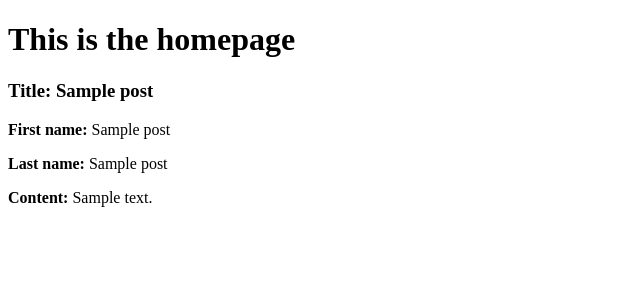
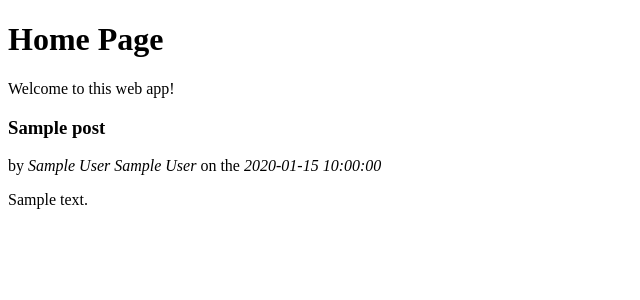
Before and after one commit to sdhalliday92/FirstFlaskApp, a Flask app: page / in a window 1280 px wide. Shown: the part 26-326 px from the top of the page, without its empty margins (0-640 px from the left). Run offline with Flask 2, Linux system fonts and the light colour scheme; tables that the repository leaves empty hold one stand-in row (values such as "Sample post"); parts of the project's set-up code (start-up, migrations or seed data) failed here and were passed over.

Commit message:
Moved f_name and l_name to users table

```diff
--- a/app.py
+++ b/app.py
@@ -4,13 +4,12 @@ from os import environ
 from flask_bcrypt import Bcrypt
 from forms import PostsForm, RegistrationForm, LoginForm
 from flask_login import LoginManager, login_user, current_user, logout_user, login_required, UserMixin
-
+from datetime import datetime
 
 app = Flask(__name__)
 bcrypt = Bcrypt(app)
 login_manager = LoginManager(app)
 login_manager.login_view = 'login'
-
 
 app.config['SECRET_KEY'] = environ.get('SECRET_KEY')
 app.config['SQLALCHEMY_TRACK_MODIFICATIONS'] = False
@@ -25,34 +24,37 @@ app.config['SQLALCHEMY_DATABASE_URI'] = 'mysql+pymysql://' + \
                                         '/' + \
                                         environ.get('MYSQL_DB_NAME')
 
-
 db = SQLAlchemy(app)
 
 
 class Users(db.Model, UserMixin):
     id = db.Column(db.Integer, primary_key=True)
-    email = db.Column(db.String(500), nullable=False, unique=True)
+    f_name = db.Column(db.String(30), nullable=False)
+    l_name = db.Column(db.String(30), nullable=False)
+    email = db.Column(db.String(150), nullable=False, unique=True)
     password = db.Column(db.String(500), nullable=False)
+    posts = db.relationship('Posts', backref='author', lazy=True)
 
     def __repr__(self):
-        return ''.join(['UserID: ', str(self.id), '\r\n', 'Email: ', self.email])
+        return ''.join([
+            'User ID: ', str(self.id), '\r\n',
+            'Email: ', self.email, '\r\n',
+            'Name: ', self.f_name, ' ', self.l_name
+        ])
 
 
 class Posts(db.Model):
     id = db.Column(db.Integer, primary_key=True)
-    f_name = db.Column(db.String(30), nullable=False)
-    l_name = db.Column(db.String(30), nullable=False)
+    date_posted = db.Column(db.DateTime, nullable=False, default=datetime.utcnow)
+    user_id = db.Column(db.Integer, db.ForeignKey('users.id'), nullable=False)
     title = db.Column(db.String(10), nullable=False)
     content = db.Column(db.String(300), nullable=False, unique=True)
 
     def __repr__(self):
-        return ''.join(
-            [
-                'Title: ' + self.title + '\n'
-                                         'Name: ' + self.f_name, + ' ' + self.l_name + '\n'
-                                                                                       'Content: ' + self.content
-            ]
-        )
+        return ''.join([
+            'User ID: ', self.user_id, '\r\n',
+            'Title: ', self.title, '\r\n', self.content
+        ])
 
 
 @login_manager.user_loader
@@ -70,6 +72,12 @@ def logout():
 @login_required
 def post():
     form = PostsForm()
+    postData = Posts(
+        title=form.title.data,
+        content=form.content.data,
+        author=current_user
+    )
+    return render_template('homepage.html', title='Homepage', posts=postData)
 
 
 @app.route("/login", methods=['GET', 'POST'])
@@ -92,16 +100,21 @@ def login():
 @app.route('/register', methods=['GET', 'POST'])
 def register():
     form = RegistrationForm()
-    if form.validate_on_submit():
+    if current_user.is_authenticated:
+        return redirect(url_for('home'))
+    elif form.validate_on_submit():
         hash_pw = bcrypt.generate_password_hash(form.password.data)
-
-        user = Users(email=form.email.data, password=hash_pw)
-
+        user = Users(
+            f_name=form.f_name.data,
+            l_name=form.l_name.data,
+            email=form.email.data,
+            password=hash_pw
+        )
         db.session.add(user)
         db.session.commit()
-
         return redirect(url_for('home'))
-    return render_template('register.html', title='Register', form=form)
+    else:
+        return render_template('register.html', title='Register', form=form)
 
 
 @app.route('/')
--- a/templates/homepage.html
+++ b/templates/homepage.html
@@ -1,15 +1,15 @@
 {% extends "layout.html" %}
 
 {% block body_content %}
-    <h1>This is the homepage</h1>
-
-    {% for post in posts %}
-        <div>
-            <h3><b>Title: </b> {{ post.title }}</h3>
-            <p><b>First name: </b> {{ post.f_name }}</p>
-            <p><b>Last name: </b> {{ post.l_name }}</p>
-            <p><b>Content: </b> {{ post.content }}</p>
-        </div>
-    {% endfor %}
+    <h1>Home Page</h1>
+<p>Welcome to this web app!</p>
+{% for post in posts %}
+    <div>
+        <h3>{{ post.title }}</h3>
+        <span>by <i>{{ post.author.f_name }} {{ post.author.l_name }}</i></span>
+        <span>on the <i>{{ post.date_posted }}</i></span>
+        <p>{{ post.content }}</p>
+    </div>
+{% endfor %}
 
 {% endblock %}
```
Also changed, not shown: forms.py (+12 -16 lines), templates/post.html (+0 -24 lines), templates/register.html (+23 -0 lines).
